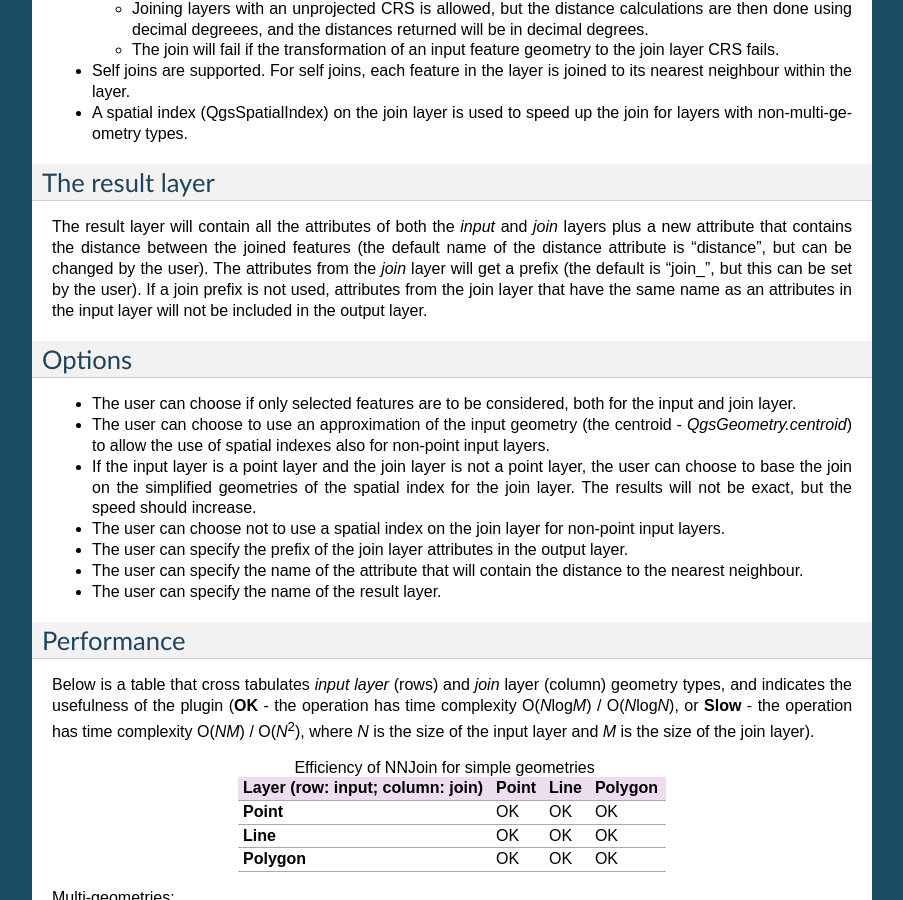
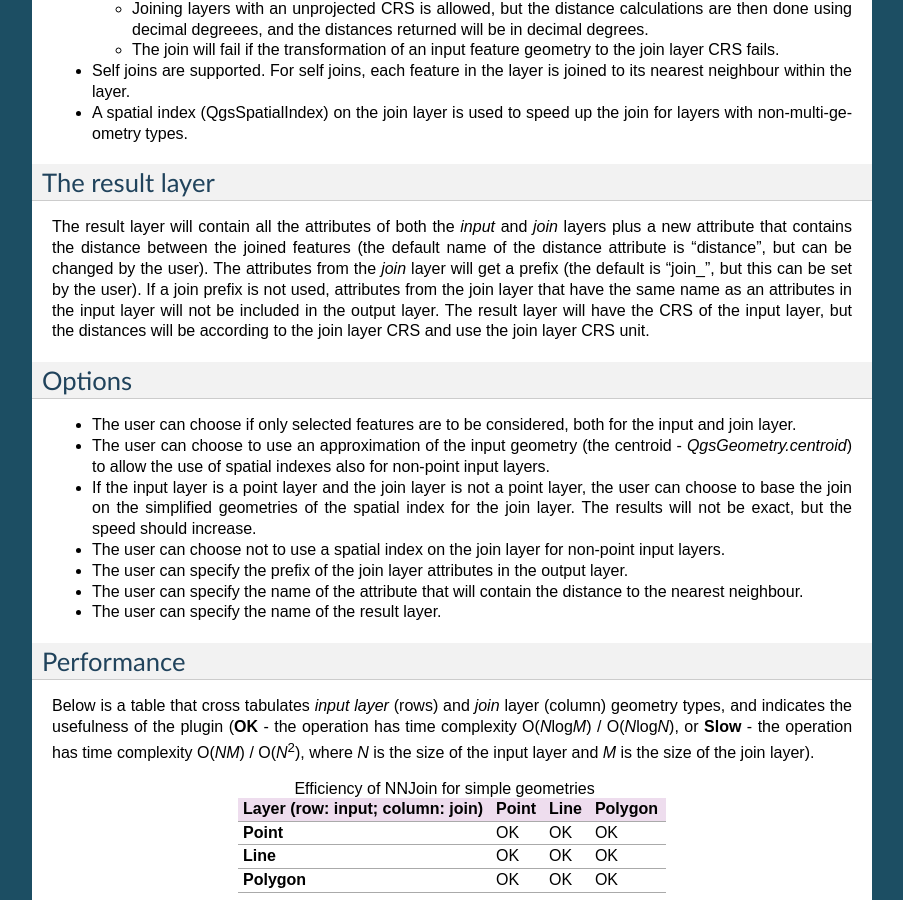
Before and after one commit to havatv/qgisnnjoinplugin, a Sphinx documentation site: the page built from help/source/index.rst, in a window 1280 px wide and 900 px high, scrolled down 411 px. Shown: the whole window, without its empty margins (198-1101 px from the left). Built offline with Sphinx 7.4.7, drawn with Linux system fonts in a browser that asks for light colours; formulas are drawn with MathJax 3.

Commit message:
Documentation update - CRS of result layer

```diff
--- a/help/source/index.rst
+++ b/help/source/index.rst
@@ -63,6 +63,9 @@ The attributes from the *join* layer will get a prefix
 If a join prefix is not used, attributes from the join layer that
 have the same name as an attributes in the input layer will not be
 included in the output layer.
+The result layer will have the CRS of the input layer, but the
+distances will be according to the join layer CRS and use the join
+layer CRS unit.
 
 Options
 =============
```
